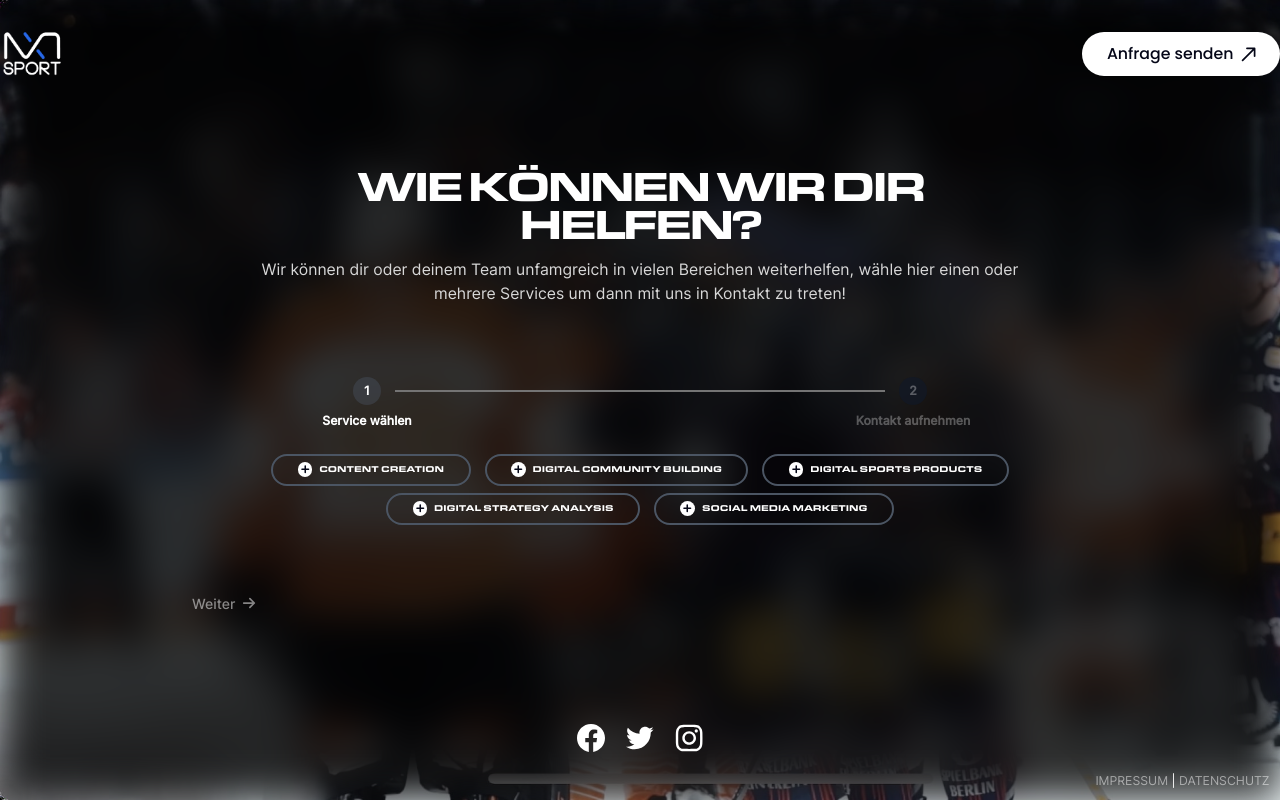
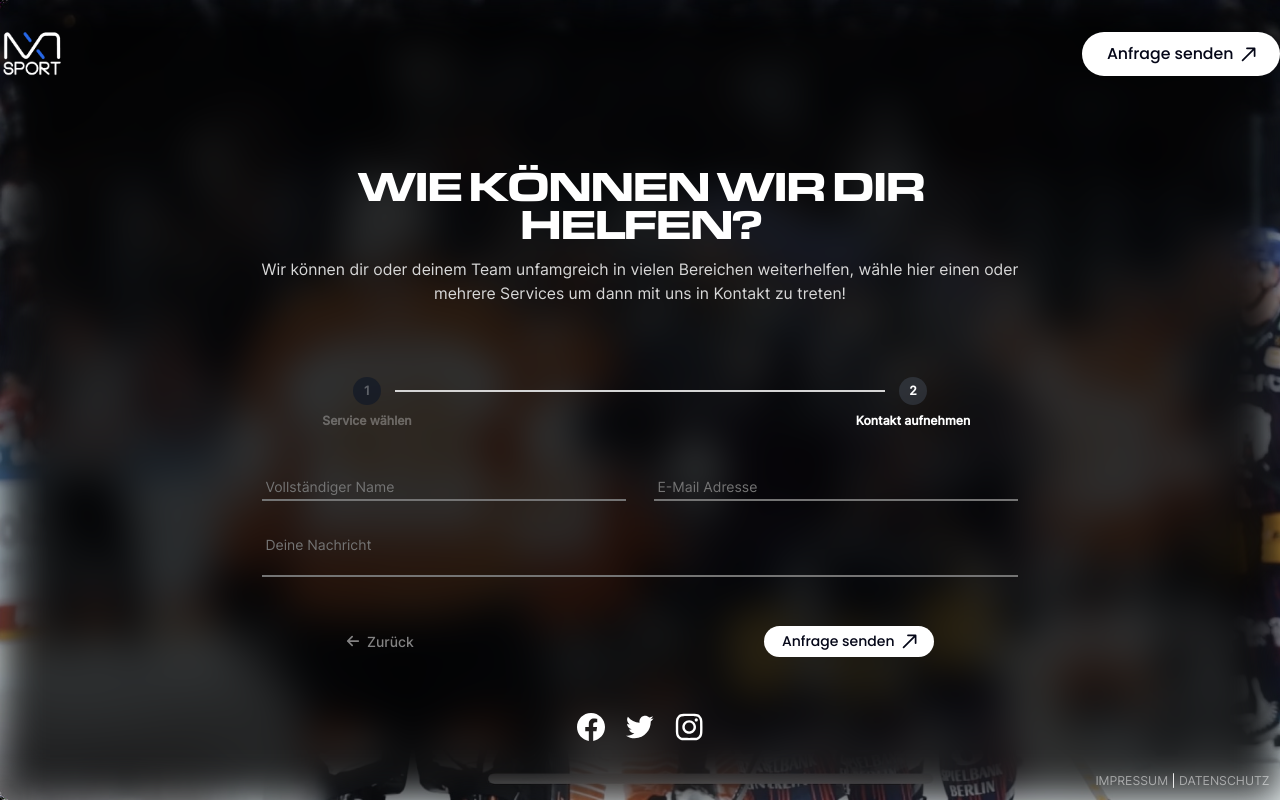
Before and after one commit to nxtyou/nxtsport, a Next.js app: page /contact in a window 1280 px wide. Both pictures are taken after a click on the button "Weiter". Built offline with nearby package versions, Linux system fonts and the light colour scheme.

Commit message:
Second step of the form

```diff
--- a/components/templates/Contact/Form.jsx
+++ b/components/templates/Contact/Form.jsx
@@ -1,9 +1,11 @@
+import ArrowIcon from 'components/atoms/icons/ArrowIcon';
+import ArrowLeft from 'components/atoms/icons/ArrowLeft';
 import ArrowRight from 'components/atoms/icons/ArrowRight';
 import { useEffect, useState } from 'react';
 import ProgressBar from './ProgressBar';
 import ServicesChoices from './ServicesChoices';
 
-function Form({ currentStep, className }) {
+function Form({ currentStep, goToNextStep, goToPreviousStep, className }) {
   const [selectedChoices, setSelectedChoices] = useState([]);
 
   function addChoice(choice) {
@@ -19,17 +21,61 @@ function Form({ currentStep, className }) {
   }, [selectedChoices]);
 
   return (
-    <div className={`mx-auto max-w-4xl ${className || ''}`}>
+    <div className={`mx-auto max-w-4xl px-4 ${className || ''}`}>
       <ProgressBar currentStep={currentStep} />
+      {currentStep === 1 ? (
+        <>
           <ServicesChoices className="mt-14" addChoice={addChoice} removeChoice={removeChoice} />
           <div className="mt-10 flex justify-end lg:mt-20 lg:justify-start">
-        <button className="group relative right-16 flex items-center gap-2 font-medium opacity-50 transition-all hover:opacity-100">
+            <button
+              onClick={goToNextStep}
+              className="group relative right-16 flex items-center gap-2 font-medium opacity-50 transition-all hover:opacity-100">
               <span>Weiter</span>
               <span>
                 <ArrowRight animated className="h-4 w-4" />
               </span>
             </button>
           </div>
+        </>
+      ) : (
+        <>
+          <form className="contact-form mt-20">
+            <div className="flex flex-col gap-8 sm:flex-row">
+              <div className="flex-1">
+                <input type="text" name="fullName" placeholder="Vollständiger Name" />
+              </div>
+              <div className="flex-1">
+                <input type="email" name="email" placeholder="E-Mail Adresse" />
+              </div>
+            </div>
+            <div className="mt-9">
+              <textarea
+                name="message"
+                placeholder="Deine Nachricht"
+                wrap="soft"
+                className="resize-none"></textarea>
+            </div>
+          </form>
+          <div className="mx-auto mt-14 flex justify-between md:max-w-2xl">
+            <button
+              onClick={goToPreviousStep}
+              className="group right-16 flex items-center gap-2 font-medium opacity-50 transition-all hover:opacity-100">
+              <span>
+                <ArrowLeft animated className="h-4 w-4" />
+              </span>
+              <span>Zurück</span>
+            </button>
+            <button
+              type="submit"
+              className={`group flex w-fit items-center rounded-full bg-white px-5 py-2 font-poppins font-medium text-black transition-all hover:bg-iron`}>
+              Anfrage senden
+              <span className="ml-2">
+                <ArrowIcon animated />
+              </span>
+            </button>
+          </div>
+        </>
+      )}
     </div>
   );
 }
--- a/pages/contact.jsx
+++ b/pages/contact.jsx
@@ -7,6 +7,14 @@ import { useState } from 'react';
 
 function Contact() {
   const [currentStep, setCurrentStep] = useState(1);
+
+  function goToNextStep() {
+    setCurrentStep(currentStep + 1);
+  }
+
+  function goToPreviousStep() {
+    setCurrentStep(currentStep - 1);
+  }
 
   return (
     <>
@@ -23,8 +31,13 @@ function Contact() {
               hier einen oder mehrere Services um dann mit uns in Kontakt zu treten!
             </p>
           </div>
-          <Form currentStep={currentStep} className="mt-10 sm:mt-20" />
-          <SocialLinks className="mt-16 xl:mt-32" />
+          <Form
+            currentStep={currentStep}
+            goToNextStep={goToNextStep}
+            goToPreviousStep={goToPreviousStep}
+            className="mt-10 sm:mt-20"
+          />
+          <SocialLinks className="mt-10 xl:mt-32 2xs:mt-16" />
         </section>
       </main>
       <Footer />
--- a/styles/globals.css
+++ b/styles/globals.css
@@ -60,3 +60,13 @@
   @apply h-full w-full;
   backdrop-filter: blur(20.625px) brightness(20%);
 }
+
+.contact-form input,
+.contact-form textarea {
+  @apply block w-full border-b-2 border-[#747474] bg-transparent p-1;
+}
+
+.contact-form input::placeholder,
+.contact-form textarea::placeholder {
+  @apply text-[#747474];
+}
```
Lines whose indentation alone changed are shown as unchanged.
